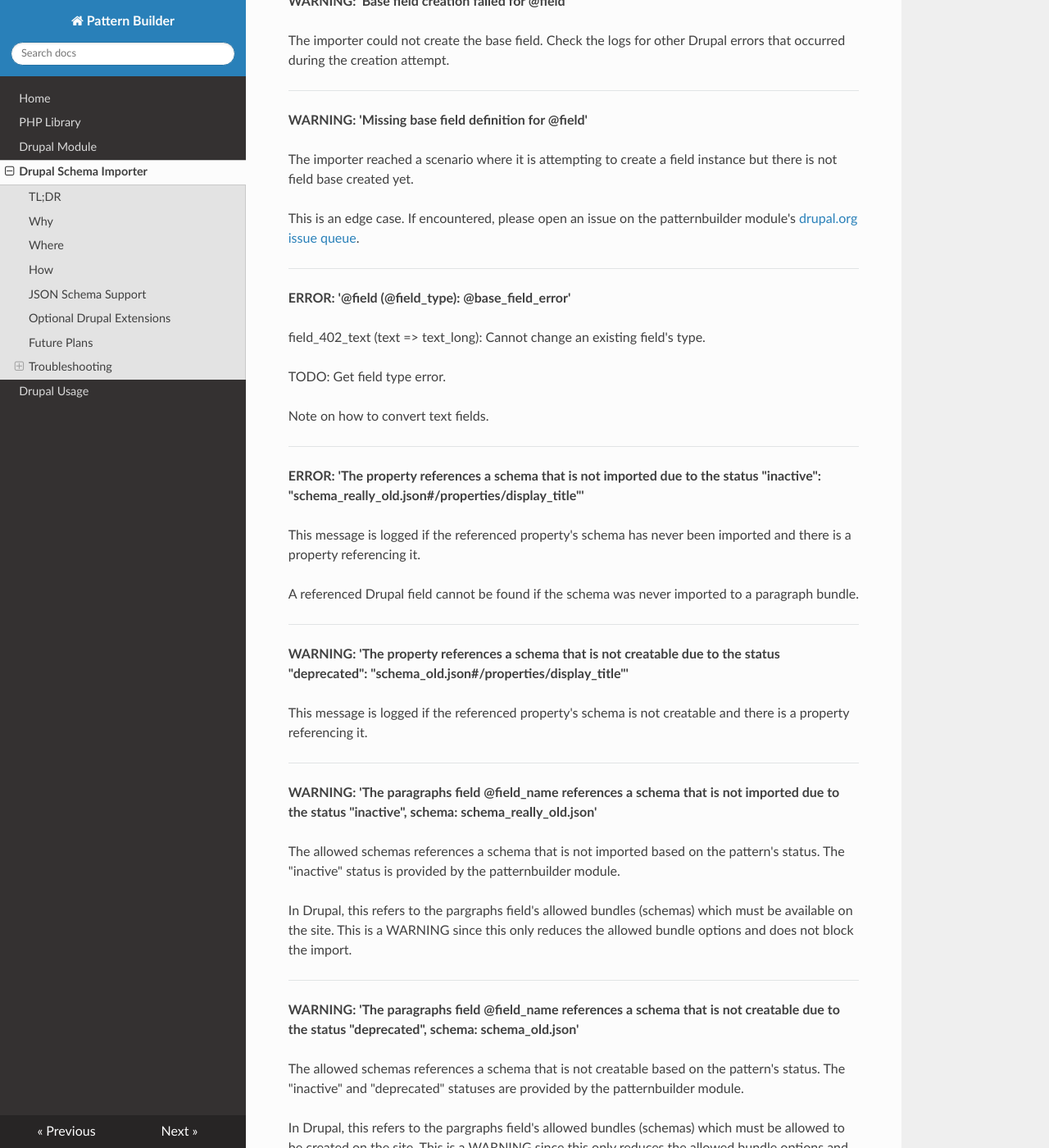
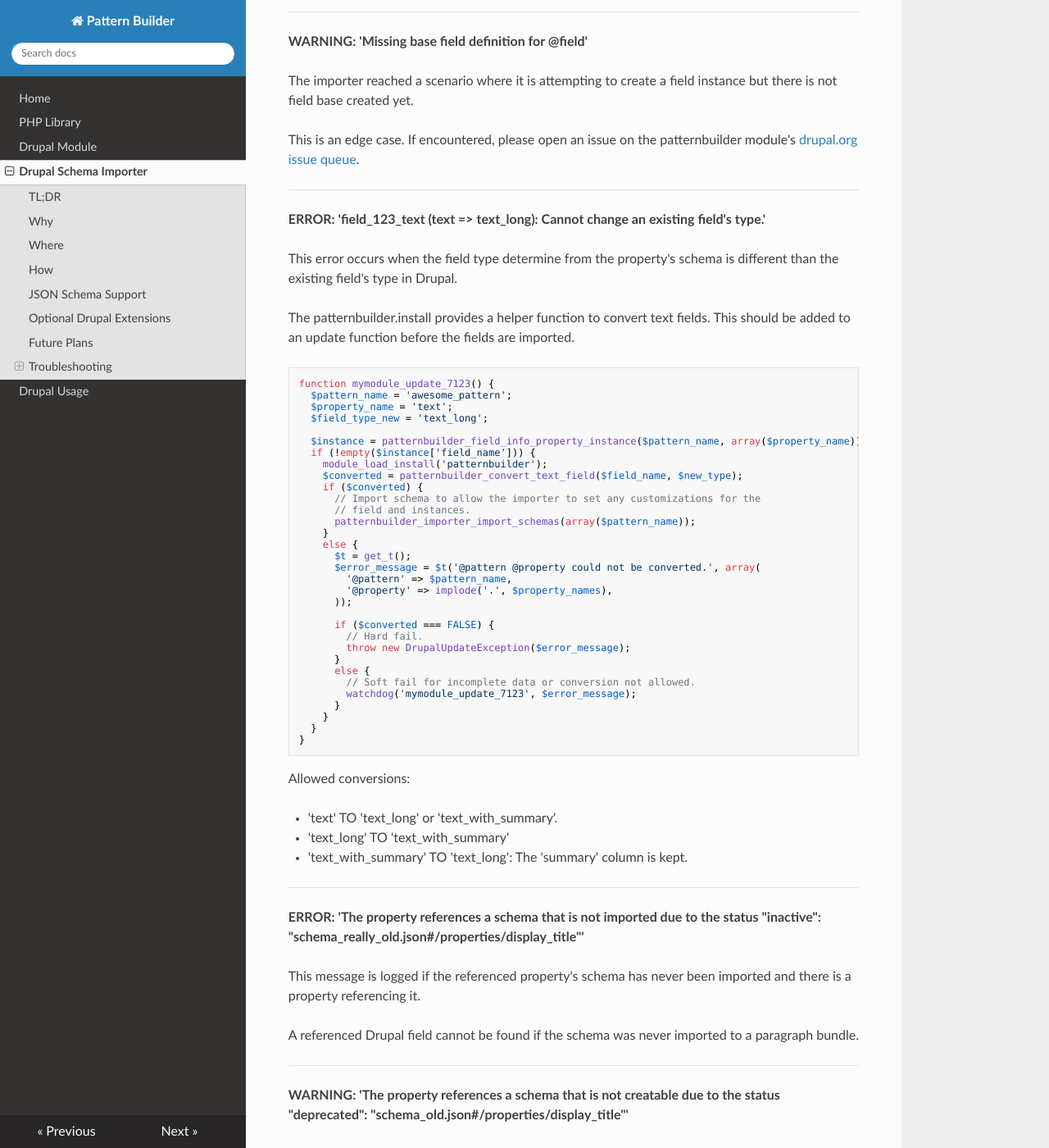
Before and after one commit to PatternBuilder/patternbuilder.github.io, an MkDocs documentation site: the page built from docs/pattern_builder_importer.md, in a window 1280 px wide and 1400 px high, scrolled down 6964 px. Shown: the whole window at 82% size. Built offline with MkDocs 1.6.1, drawn with Linux system fonts in a browser that asks for light colours; nearby versions of some CDN libraries; old or Windows-style settings are respelled for this version of MkDocs; some of the changed text lies outside the part shown.

Commit message:
added field type conversion error

````diff
--- a/docs/pattern_builder_importer.md
+++ b/docs/pattern_builder_importer.md
@@ -32,8 +32,7 @@ It converts an library of JSON Schemas into Drupal paragraph bundles, and the JS
         - Template directories
 
     1. Use Drush to run the pattern builder import command
-        - If there are new patterns, first rsync webrh
-        - SSL into sandbox
+        - If there are new patterns, then sync changes to the patternbuilder schema and template directories.
         - Run `drush pbi`
 
     1. View the imported patterns now stored as paragraph bundles
@@ -45,10 +44,7 @@ It converts an library of JSON Schemas into Drupal paragraph bundles, and the JS
 
     1. Manage Display: Set the display format on the paragraph field to "Patternbuilder rendered items"
     1. Other Notes:
-        - Don’t forget to load the webrh.css via a pre-process function or the style module
-        - Optional: Modify the content type node--[type].tpl.php as needed to remove other regions etc
-        - To use the test pattern, enabled “Red Hat webrh test” on the modules page: /admin/modules?filter=webrh_test&enabled=1&disabled=1&required=1&unavailable=1 -- it will take a while to import so you have to wait for the page to be done refreshing
-
+        - Optional: Modify the content type node--[type].tpl.php as needed to remove other regions etc.
 
 1. Drush Commands
     1. Imports patterns from defined library
@@ -294,23 +290,59 @@ This is an edge case. If encountered, please open an issue on the patternbuilder
 
 - - -
 
-**ERROR: '@field (@field_type): @base_field_error'**
+**ERROR: 'field_123_text (text => text_long): Cannot change an existing field's type.'**
 
-field_402_text (text => text_long): Cannot change an existing field's type.
+This error occurs when the field type determine from the property's schema is different than the existing field's type in Drupal.
 
-TODO: Get field type error.
+The patternbuilder.install provides a helper function to convert text fields.  This should be added to an update function before the fields are imported.
 
-Note on how to convert text fields.
+```php
+function mymodule_update_7123() {
+  $pattern_name = 'awesome_pattern';
+  $property_name = 'text';
+  $field_type_new = 'text_long';
 
+  $instance = patternbuilder_field_info_property_instance($pattern_name, array($property_name));
+  if (!empty($instance['field_name'])) {
+    module_load_install('patternbuilder');
+    $converted = patternbuilder_convert_text_field($field_name, $new_type);
+    if ($converted) {
+      // Import schema to allow the importer to set any customizations for the
+      // field and instances.
+      patternbuilder_importer_import_schemas(array($pattern_name));
+    }
+    else {
+      $t = get_t();
+      $error_message = $t('@pattern @property could not be converted.', array(
+        '@pattern' => $pattern_name,
+        '@property' => implode('.', $property_names),
+      ));
 
+      if ($converted === FALSE) {
+        // Hard fail.
+        throw new DrupalUpdateException($error_message);
+      }
+      else {
+        // Soft fail for incomplete data or conversion not allowed.
+        watchdog('mymodule_update_7123', $error_message);
+      }
+    }
+  }
+}
+```
 
+Allowed conversions:
+
+- 'text' TO 'text_long' or 'text_with_summary'.
+- 'text_long' TO 'text_with_summary'
+- 'text_with_summary' TO 'text_long': The 'summary' column is kept.
 
 
 - - -
 
 **ERROR: 'The property references a schema that is not imported due to the status "inactive": "schema_really_old.json#/properties/display_title"'**
 
-This message is logged if the referenced  property's schema has never been imported and there is a property referencing it.
+This message is logged if the referenced property's schema has never been imported and there is a property referencing it.
 
 A referenced Drupal field cannot be found if the schema was never imported to a paragraph bundle.
 
````
